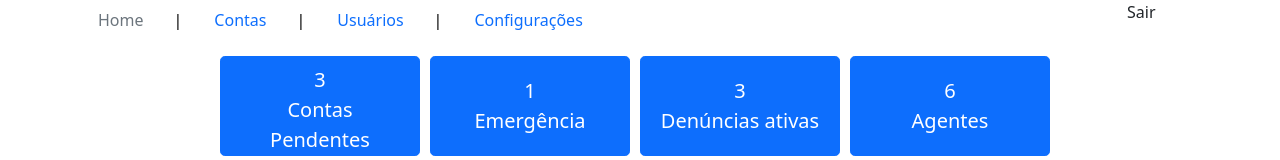
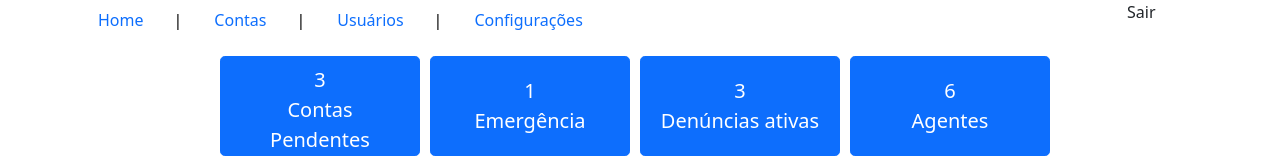
Before and after one commit to gabrielbf/bairro-seguro, a React (Create React App) app: page / in a window 1280 px wide. Shown: the top 160 px of the page. Built offline with nearby package versions, Linux system fonts and the light colour scheme.

Commit message:
Alteração de MenuLinkSuperior para um componente de classe e lógica para desabilitar links que da tela presente

```diff
--- a/src/components/MenuLinksSuperior/MenuLinksSuperior.js
+++ b/src/components/MenuLinksSuperior/MenuLinksSuperior.js
@@ -3,24 +3,57 @@ import PropTypes from 'prop-types';
 import './MenuLinksSuperior.css';
 import { Link } from 'react-router-dom';
 
-const MenuLinksSuperior = () => (
+//const MenuLinksSuperior = () => (
+//  <div className="MenuLinksSuperior" role="navigation">
+//    <ul className="nav">
+//      <li className="nav-item">
+//        <a className="nav-link disabled" aria-current="Home" href="#">Home</a>
+//      </li>
+//      <li className="nav-item">
+//        <Link className='nav-link' to="/UserAccounts">Contas</Link>
+//      </li>
+//      <li className="nav-item">
+//        <Link className='nav-link' to="/UserForm">Usuários</Link>
+//      </li>
+//      <li className="nav-item">
+//        <a className="nav-link" href="#">Configurações</a>
+//      </li>
+//    </ul>
+//  </div>
+//);
+
+class MenuLinksSuperior extends React.Component {
+  constructor(props) {
+    super(props);
+  }
+
+  render() {
+    return (
       <div className="MenuLinksSuperior" role="navigation">
         <ul className="nav">
           <li className="nav-item">
-        <a className="nav-link disabled" aria-current="Home" href="#">Home</a>
+            {this.props.ativo === 'home'
+              ? <Link className="nav-link disabled" aria-current="Home" to='/'>Home</Link>
+              : <Link className="nav-link" to='/'>Home</Link>
+            }
           </li>
           <li className="nav-item">
             <Link className='nav-link' to="/UserAccounts">Contas</Link>
           </li>
           <li className="nav-item">
-        <Link className='nav-link' to="/UserForm">Usuários</Link>
+            {this.props.ativo === 'userForm'
+              ? <Link className='nav-link disabled' aria-current="UserForms" to="/UserForm">Usuários</Link>
+              : <Link className='nav-link' to="/UserForm">Usuários</Link>
+            }
           </li>
           <li className="nav-item">
             <a className="nav-link" href="#">Configurações</a>
           </li>
         </ul>
       </div>
-);
+    )
+  }
+}
 
 MenuLinksSuperior.propTypes = {};
 
```
Lines whose indentation alone changed are shown as unchanged.
